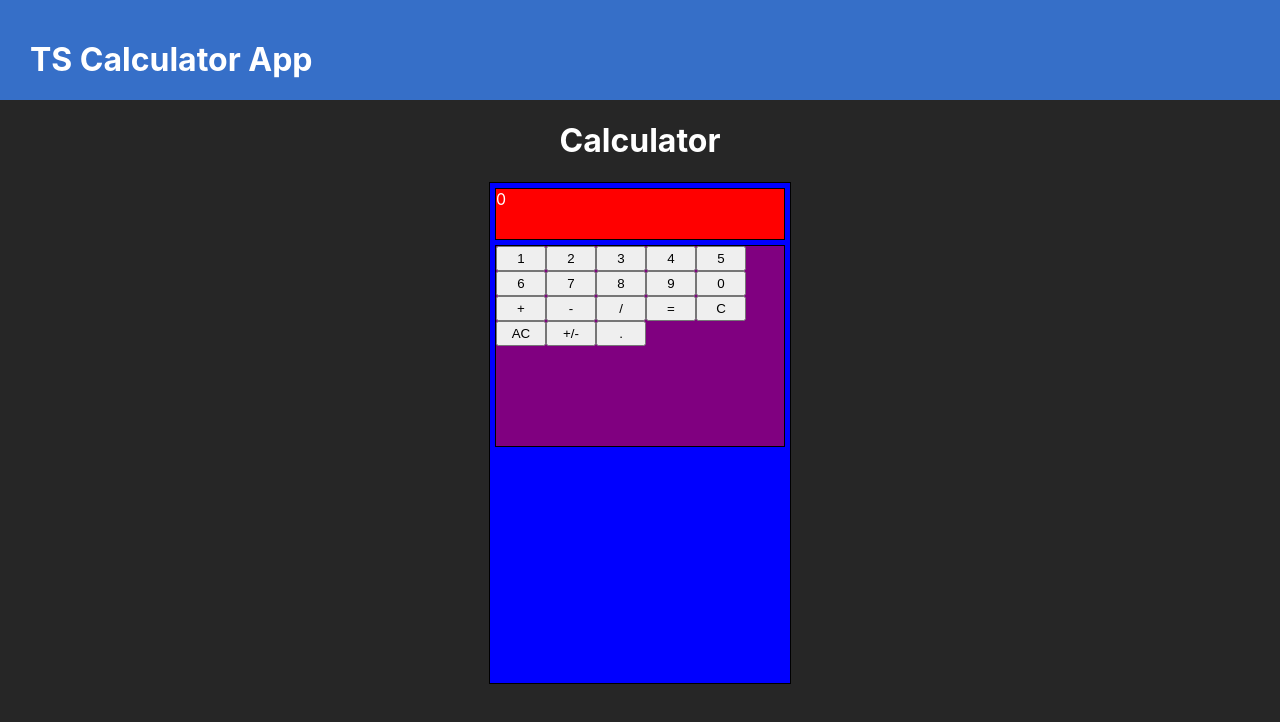
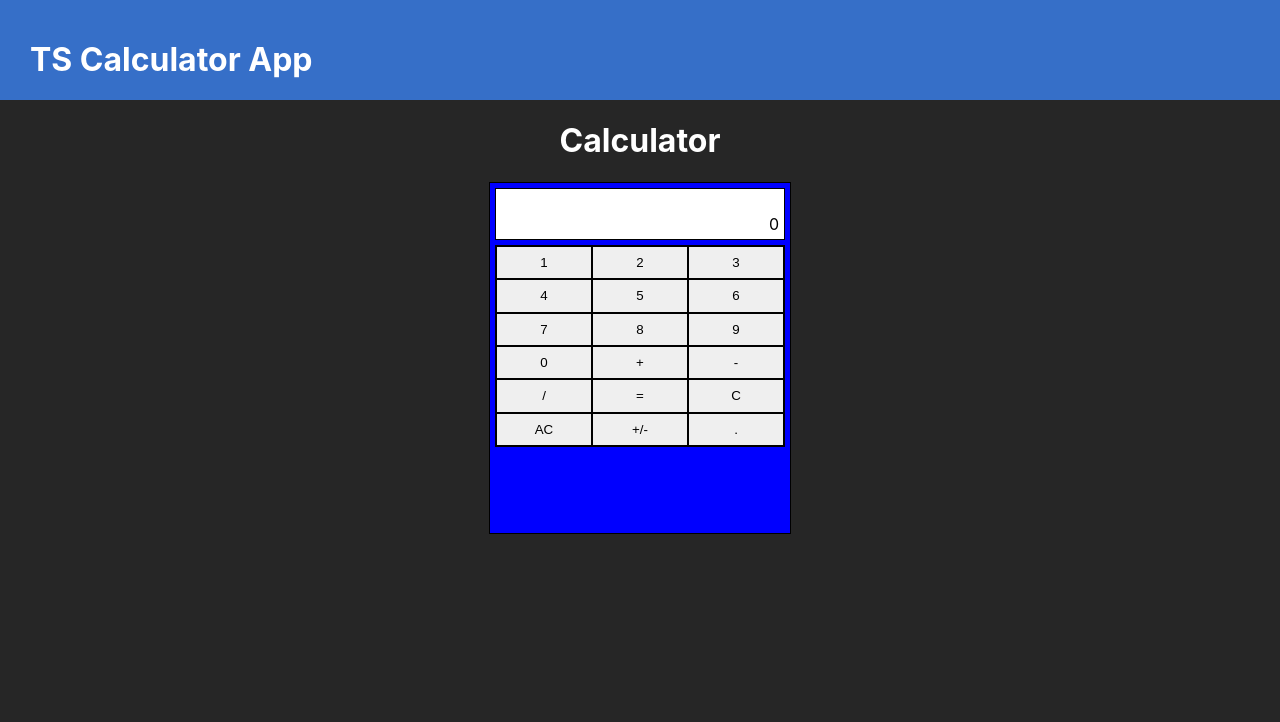
Before and after one commit to luke-hays/calculator-ts, a React (Create React App) app: page / in a window 1280 px wide. Shown: the top 722 px of the page. Built offline with nearby package versions, Linux system fonts and the light colour scheme.

Commit message:
alter styles

```diff
--- a/src/views/Calculator.tsx
+++ b/src/views/Calculator.tsx
@@ -10,7 +10,7 @@ const MAX_DIGIT_LENGTH = 8;
 
 const CalculatorFeatures = styled(Box)({
   backgroundColor: 'blue',
-  height: '500px',
+  height: '350px',
   width: '300px',
 });
 
@@ -43,6 +43,7 @@ const Calculator = (): JSX.Element => {
       case '0': {
         // Ignore the value if greater than digit length
         // Ignore the value if adding zeros to zero
+        // Bug with entering zero
         const num = parseInt(n, 10);
 
         if (currentVal.toString().length >= MAX_DIGIT_LENGTH) break;
--- a/src/views/parts/Display.tsx
+++ b/src/views/parts/Display.tsx
@@ -2,10 +2,16 @@ import styled from '@emotion/styled';
 import Box from 'components/Box';
 
 const DisplayContainer = styled(Box)({
-  height: '50px',
+  height: '40px',
   width: 'auto',
   margin: '5px',
-  backgroundColor: 'red',
+  backgroundColor: 'white',
+  color: 'black',
+  padding: '5px',
+  display: 'flex',
+  alignItems: 'flex-end',
+  justifyContent: 'flex-end',
+  border: '1px solid black',
 });
 
 interface DisplayProps {
--- a/src/views/parts/Keypad.tsx
+++ b/src/views/parts/Keypad.tsx
@@ -32,65 +32,74 @@ const KeypadContainer = styled(Box)({
   width: 'auto',
   height: '200px',
   margin: '5px',
+  display: 'grid',
+  gridTemplateColumns: '1fr 1fr 1fr',
+});
+
+const KeypadButton = styled(Button)({
+  margin: '0 auto',
+  height: '-webkit-fill-available',
+  width: '-webkit-fill-available',
+  border: '1px solid black',
 });
 
 const Keypad = ({ keypadPress }: KeypadProps): JSX.Element => {
   return (
     <KeypadContainer>
-      <Button type="button" onClick={keypadPress} value={keys.one}>
+      <KeypadButton type="button" onClick={keypadPress} value={keys.one}>
         {keys.one}
-      </Button>
-      <Button type="button" onClick={keypadPress} value={keys.two}>
+      </KeypadButton>
+      <KeypadButton type="button" onClick={keypadPress} value={keys.two}>
         {keys.two}
-      </Button>
-      <Button type="button" onClick={keypadPress} value={keys.three}>
+      </KeypadButton>
+      <KeypadButton type="button" onClick={keypadPress} value={keys.three}>
         {keys.three}
-      </Button>
-      <Button type="button" onClick={keypadPress} value={keys.four}>
+      </KeypadButton>
+      <KeypadButton type="button" onClick={keypadPress} value={keys.four}>
         {keys.four}
-      </Button>
-      <Button type="button" onClick={keypadPress} value={keys.five}>
+      </KeypadButton>
+      <KeypadButton type="button" onClick={keypadPress} value={keys.five}>
         {keys.five}
-      </Button>
-      <Button type="button" onClick={keypadPress} value={keys.six}>
+      </KeypadButton>
+      <KeypadButton type="button" onClick={keypadPress} value={keys.six}>
         {keys.six}
-      </Button>
-      <Button type="button" onClick={keypadPress} value={keys.seven}>
+      </KeypadButton>
+      <KeypadButton type="button" onClick={keypadPress} value={keys.seven}>
         {keys.seven}
-      </Button>
-      <Button type="button" onClick={keypadPress} value={keys.eight}>
+      </KeypadButton>
+      <KeypadButton type="button" onClick={keypadPress} value={keys.eight}>
         {keys.eight}
-      </Button>
-      <Button type="button" onClick={keypadPress} value={keys.nine}>
+      </KeypadButton>
+      <KeypadButton type="button" onClick={keypadPress} value={keys.nine}>
         {keys.nine}
-      </Button>
-      <Button type="button" onClick={keypadPress} value={keys.zero}>
+      </KeypadButton>
+      <KeypadButton type="button" onClick={keypadPress} value={keys.zero}>
         {keys.zero}
-      </Button>
-      <Button type="button" onClick={keypadPress} value={keys.plus}>
+      </KeypadButton>
+      <KeypadButton type="button" onClick={keypadPress} value={keys.plus}>
         {keys.plus}
-      </Button>
-      <Button type="button" onClick={keypadPress} value={keys.minus}>
+      </KeypadButton>
+      <KeypadButton type="button" onClick={keypadPress} value={keys.minus}>
         {keys.minus}
-      </Button>
-      <Button type="button" onClick={keypadPress} value={keys.divide}>
+      </KeypadButton>
+      <KeypadButton type="button" onClick={keypadPress} value={keys.divide}>
         {keys.divide}
-      </Button>
-      <Button type="button" onClick={keypadPress} value={keys.equal}>
+      </KeypadButton>
+      <KeypadButton type="button" onClick={keypadPress} value={keys.equal}>
         {keys.equal}
-      </Button>
-      <Button type="button" onClick={keypadPress} value={keys.clear}>
+      </KeypadButton>
+      <KeypadButton type="button" onClick={keypadPress} value={keys.clear}>
         {keys.clear}
-      </Button>
-      <Button type="button" onClick={keypadPress} value={keys.allClear}>
+      </KeypadButton>
+      <KeypadButton type="button" onClick={keypadPress} value={keys.allClear}>
         {keys.allClear}
-      </Button>
-      <Button type="button" onClick={keypadPress} value={keys.posneg}>
+      </KeypadButton>
+      <KeypadButton type="button" onClick={keypadPress} value={keys.posneg}>
         {keys.posneg}
-      </Button>
-      <Button type="button" onClick={keypadPress} value={keys.decimal}>
+      </KeypadButton>
+      <KeypadButton type="button" onClick={keypadPress} value={keys.decimal}>
         {keys.decimal}
-      </Button>
+      </KeypadButton>
     </KeypadContainer>
   );
 };
```
